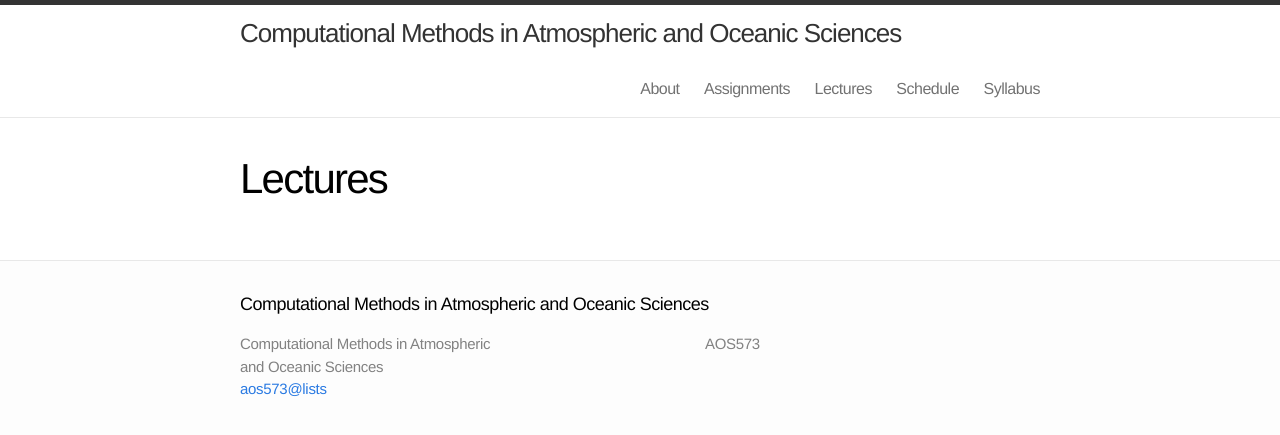
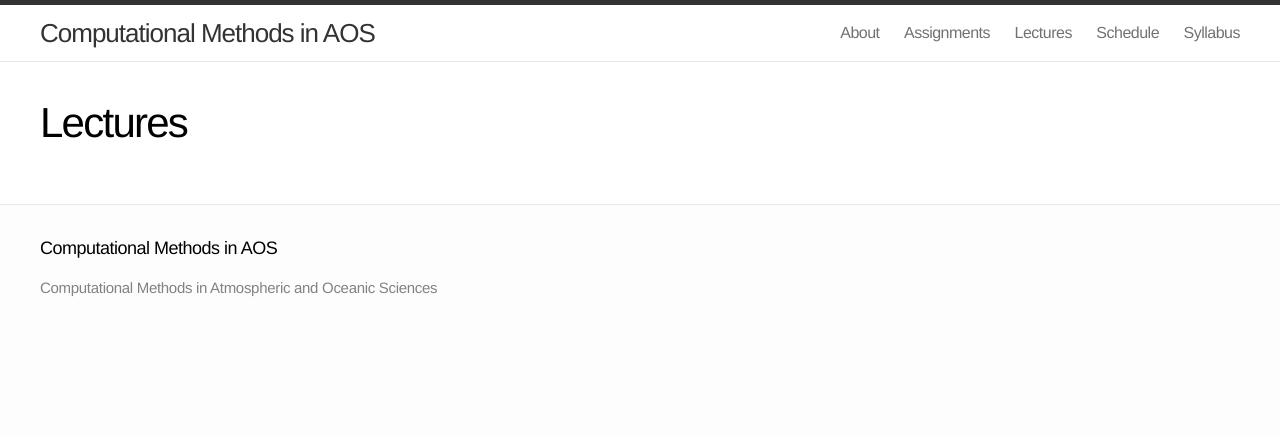
Before and after one commit to AOS573-2017/aos573-2017.github.io, a Jekyll site: the page built from lectures.md, in a window 1280 px wide. Shown: the top 435 px of the page. Built offline with Jekyll 4.4.1, drawn with Linux system fonts in a browser that asks for light colours.

Commit message:
Styling edits

```diff
--- a/_config.yml
+++ b/_config.yml
@@ -1,5 +1,6 @@
 # Site settings
 title: Computational Methods in Atmospheric and Oceanic Sciences
+short_title: Computational Methods in AOS
 email: aos573@lists
 description: "AOS573"
 baseurl: ""
--- a/_includes/footer.html
+++ b/_includes/footer.html
@@ -2,59 +2,14 @@
 
   <div class="wrap">
 
-    <h2 class="footer-heading">{{ site.title }}</h2>
+    <h2 class="footer-heading">{{ site.short_title }}</h2>
 
-    <div class="footer-col-1 column">
+    <div class="footer-col-6 column">
       <ul>
         <li>{{ site.title }}</li>
-        <li><a href="mailto:{{ site.email }}">{{ site.email }}</a></li>
       </ul>
     </div>
 
-    <div class="footer-col-2 column">
-      <ul>
-        {% if site.github_username %}<li>
-          <a href="https://github.com/{{ site.github_username }}">
-            <span class="icon github">
-              <svg version="1.1" class="github-icon-svg" xmlns="http://www.w3.org/2000/svg" xmlns:xlink="http://www.w3.org/1999/xlink" x="0px" y="0px"
-                 viewBox="0 0 16 16" enable-background="new 0 0 16 16" xml:space="preserve">
-                <path fill-rule="evenodd" clip-rule="evenodd" fill="#C2C2C2" d="M7.999,0.431c-4.285,0-7.76,3.474-7.76,7.761
-                c0,3.428,2.223,6.337,5.307,7.363c0.388,0.071,0.53-0.168,0.53-0.374c0-0.184-0.007-0.672-0.01-1.32
-                c-2.159,0.469-2.614-1.04-2.614-1.04c-0.353-0.896-0.862-1.135-0.862-1.135c-0.705-0.481,0.053-0.472,0.053-0.472
-                c0.779,0.055,1.189,0.8,1.189,0.8c0.692,1.186,1.816,0.843,2.258,0.645c0.071-0.502,0.271-0.843,0.493-1.037
-                C4.86,11.425,3.049,10.76,3.049,7.786c0-0.847,0.302-1.54,0.799-2.082C3.768,5.507,3.501,4.718,3.924,3.65
-                c0,0,0.652-0.209,2.134,0.796C6.677,4.273,7.34,4.187,8,4.184c0.659,0.003,1.323,0.089,1.943,0.261
-                c1.482-1.004,2.132-0.796,2.132-0.796c0.423,1.068,0.157,1.857,0.077,2.054c0.497,0.542,0.798,1.235,0.798,2.082
-                c0,2.981-1.814,3.637-3.543,3.829c0.279,0.24,0.527,0.713,0.527,1.437c0,1.037-0.01,1.874-0.01,2.129
-                c0,0.208,0.14,0.449,0.534,0.373c3.081-1.028,5.302-3.935,5.302-7.362C15.76,3.906,12.285,0.431,7.999,0.431z"/>
-              </svg>
-            </span>
-            <span class="username">{{ site.github_username }}</span>
-          </a>
-        </li>{% endif %}
-        {% if site.twitter_username %}<li>
-          <a href="https://twitter.com/{{ site.twitter_username }}">
-            <span class="icon twitter">
-              <svg version="1.1" class="twitter-icon-svg" xmlns="http://www.w3.org/2000/svg" xmlns:xlink="http://www.w3.org/1999/xlink" x="0px" y="0px"
-                 viewBox="0 0 16 16" enable-background="new 0 0 16 16" xml:space="preserve">
-                <path fill="#C2C2C2" d="M15.969,3.058c-0.586,0.26-1.217,0.436-1.878,0.515c0.675-0.405,1.194-1.045,1.438-1.809
-                c-0.632,0.375-1.332,0.647-2.076,0.793c-0.596-0.636-1.446-1.033-2.387-1.033c-1.806,0-3.27,1.464-3.27,3.27
-                c0,0.256,0.029,0.506,0.085,0.745C5.163,5.404,2.753,4.102,1.14,2.124C0.859,2.607,0.698,3.168,0.698,3.767
-                c0,1.134,0.577,2.135,1.455,2.722C1.616,6.472,1.112,6.325,0.671,6.08c0,0.014,0,0.027,0,0.041c0,1.584,1.127,2.906,2.623,3.206
-                C3.02,9.402,2.731,9.442,2.433,9.442c-0.211,0-0.416-0.021-0.615-0.059c0.416,1.299,1.624,2.245,3.055,2.271
-                c-1.119,0.877-2.529,1.4-4.061,1.4c-0.264,0-0.524-0.015-0.78-0.046c1.447,0.928,3.166,1.469,5.013,1.469
-                c6.015,0,9.304-4.983,9.304-9.304c0-0.142-0.003-0.283-0.009-0.423C14.976,4.29,15.531,3.714,15.969,3.058z"/>
-              </svg>
-            </span>
-            <span class="username">{{ site.twitter_username }}</span>
-          </a>
-        </li>{% endif %}
-      </ul>
-    </div>
-
-    <div class="footer-col-3 column">
-      <p class="text">{{ site.description }}</p>
-    </div>
 
   </div>
 
--- a/_includes/header.html
+++ b/_includes/header.html
@@ -2,7 +2,7 @@
 
   <div class="wrap">
 
-    <a class="site-title" href="{{ site.baseurl }}/">{{ site.title }}</a>
+    <a class="site-title" href="{{ site.baseurl }}/">{{ site.short_title }}</a>
 
     <nav class="site-nav">
       <a href="#" class="menu-icon">
--- a/css/main.css
+++ b/css/main.css
@@ -28,7 +28,7 @@ a:visited { color: #205caa; }
 .wrap:after { content:""; display:table; }
 .wrap:after { clear: both; }
 .wrap {
-  max-width: 800px;
+  max-width: 1200px;
   padding: 0 30px;
   margin: 0 auto;
   zoom: 1;
--- a/lectures.md
+++ b/lectures.md
@@ -3,3 +3,11 @@ layout: page
 title: Lectures
 permalink: /lectures/
 ---
+
+<ol>
+{% for lecture in site.lectures %}
+  {% if lecture.published %}
+    <li><a href="{{ lecture.url }}">{{ lecture.title }}</a></li>
+  {% endif %}
+{% endfor %}
+</ol>
```
Also changed, not shown: assignments.md (+7 -0 lines), _assignments/1-intro.md (renamed from _assignments/1-shell.md).
